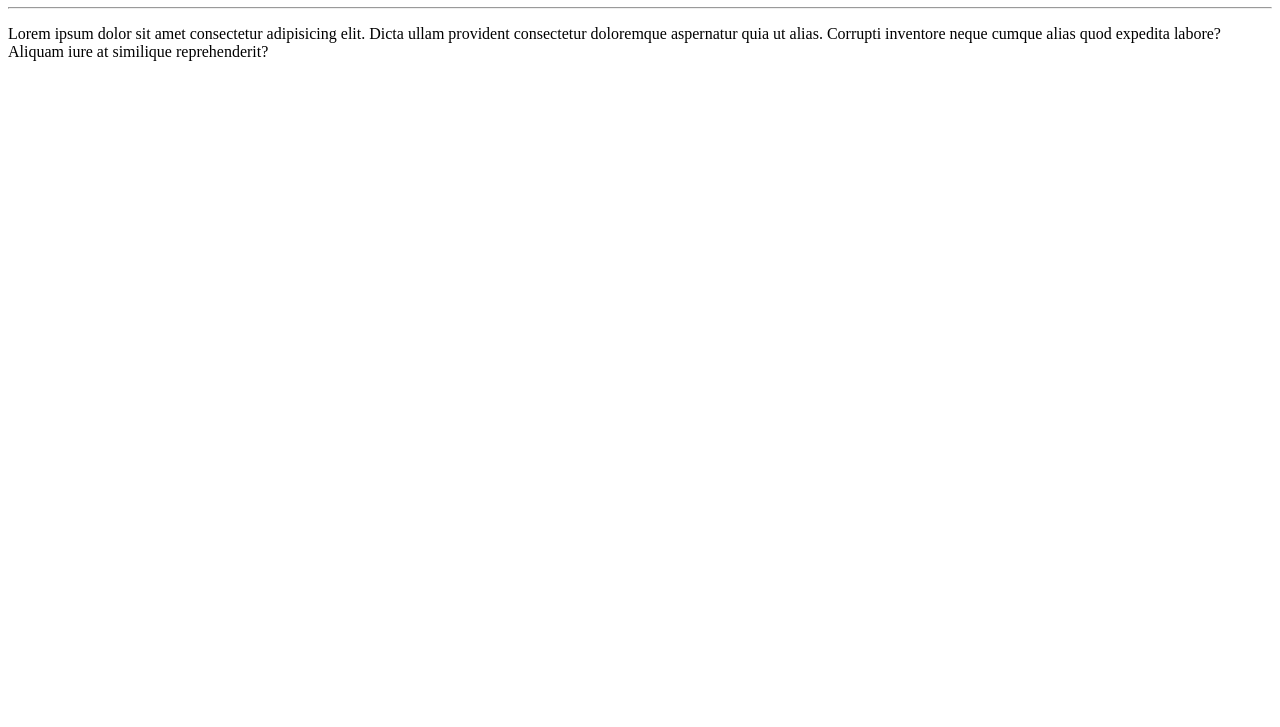
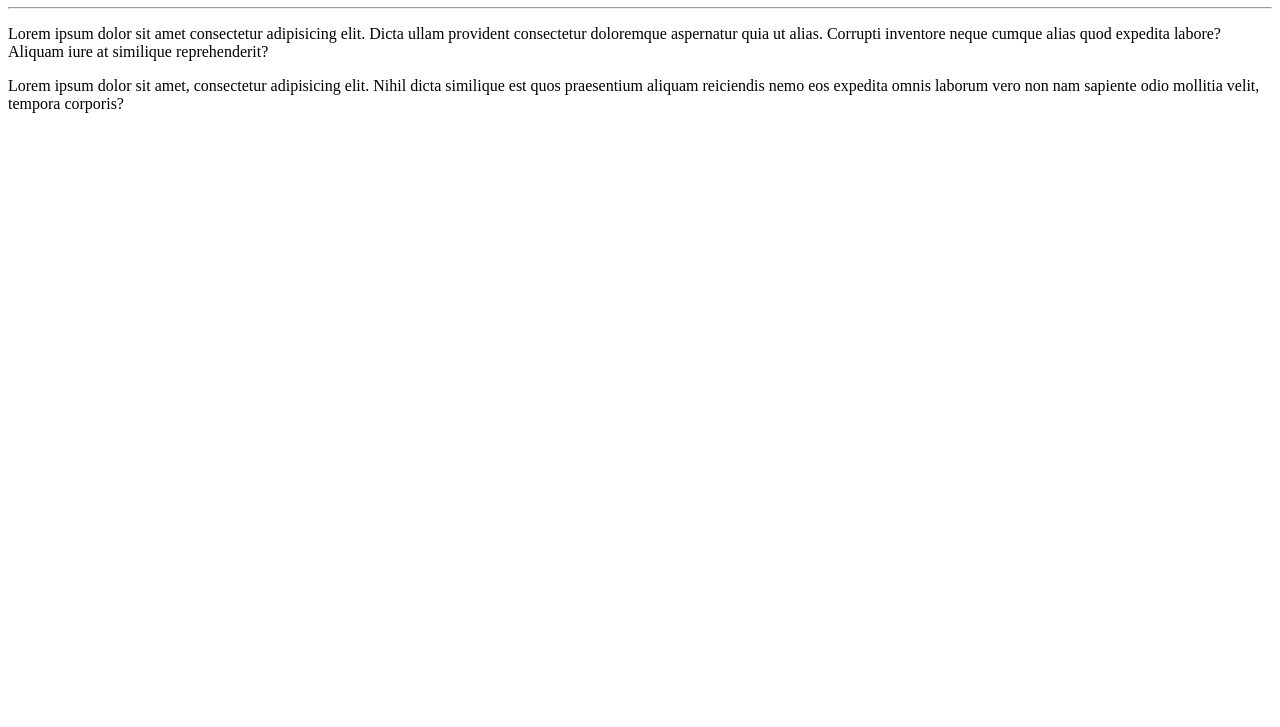
Before and after one commit to Azulxy/Jogo-Python, a plain HTML site: page site-exemplo/index.html in a window 1280 px wide. Shown: the part 73-800 px from the top of the page. Drawn offline with Linux system fonts and the light colour scheme.

Commit message:
adicionei um parágrafo

```diff
--- a/site-exemplo/index.html
+++ b/site-exemplo/index.html
@@ -9,5 +9,6 @@
     <h1>Olá, Mundo</h1>
     <hr>
     <p>Lorem ipsum dolor sit amet consectetur adipisicing elit. Dicta ullam provident consectetur doloremque aspernatur quia ut alias. Corrupti inventore neque cumque alias quod expedita labore? Aliquam iure at similique reprehenderit?</p>
+    <p>Lorem ipsum dolor sit amet, consectetur adipisicing elit. Nihil dicta similique est quos praesentium aliquam reiciendis nemo eos expedita omnis laborum vero non nam sapiente odio mollitia velit, tempora corporis?</p>
 </body>
 </html>
```
